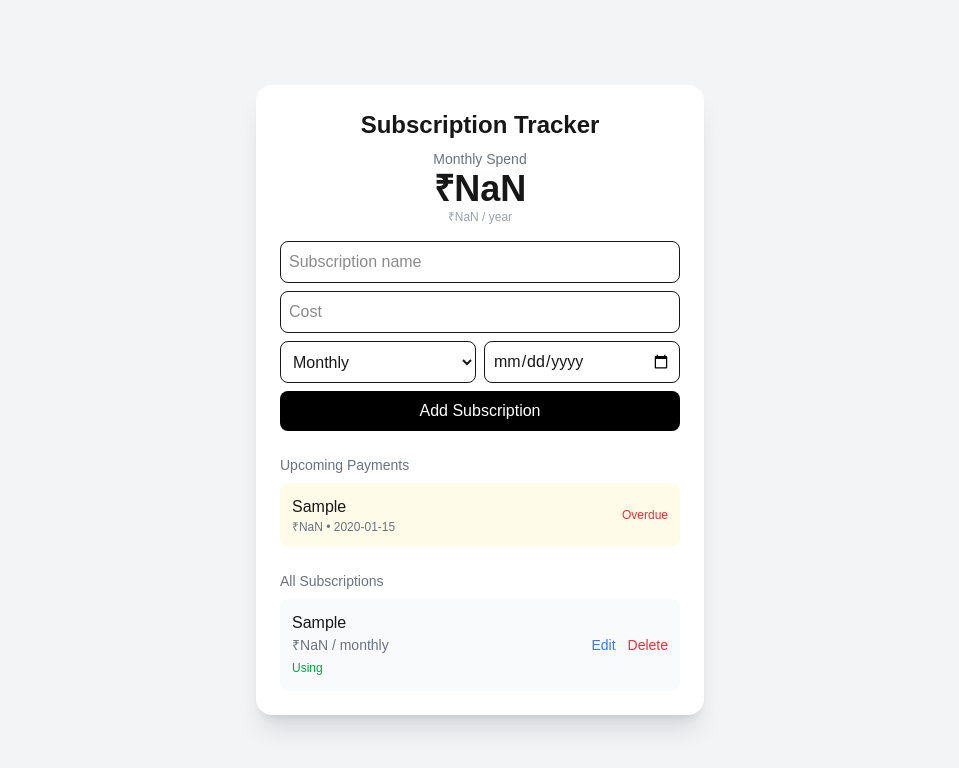
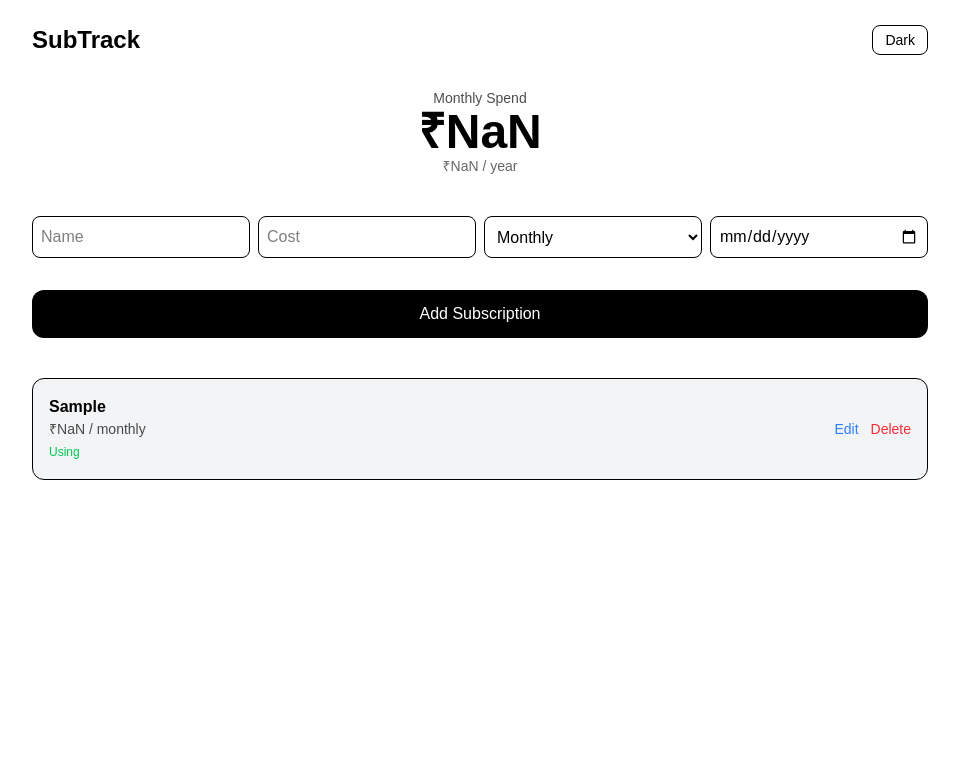
Before and after one commit to editzap/subscription-tracker, a Next.js app: page /tracker in a window 1280 px wide. Both pictures are taken after typing "Sample", "Sample", "2020-01-15" into the empty fields and a click on the button "Add Subscription". Shown: the top 768 px of the page, without its empty margins (160-1119 px from the left). Built offline with nearby package versions, Linux system fonts and the light colour scheme.

Commit message:
premium tracker UI

```diff
--- a/app/tracker/page.tsx
+++ b/app/tracker/page.tsx
@@ -1,13 +1,14 @@
 "use client";
 import { useState, useEffect } from "react";
 
-export default function Home() {
+export default function Tracker() {
   const [subs, setSubs] = useState<any[]>([]);
   const [name, setName] = useState("");
   const [cost, setCost] = useState("");
   const [cycle, setCycle] = useState("monthly");
   const [date, setDate] = useState("");
   const [editId, setEditId] = useState<number | null>(null);
+  const [dark, setDark] = useState(false);
 
   // Load
   useEffect(() => {
@@ -15,13 +16,11 @@ export default function Home() {
     if (data) setSubs(JSON.parse(data));
   }, []);
 
-  // Save
   const save = (data: any[]) => {
     setSubs(data);
     localStorage.setItem("subs", JSON.stringify(data));
   };
 
-  // Add or Update
   const handleSubmit = () => {
     if (!name || !cost || !date) return;
 
@@ -40,7 +39,7 @@ export default function Home() {
         cost: Number(cost),
         cycle,
         date,
-        used: true, // default
+        used: true,
       };
       save([...subs, newSub]);
     }
@@ -50,35 +49,31 @@ export default function Home() {
     setDate("");
   };
 
-  // Delete
   const deleteSub = (id: number) => {
-    const updated = subs.filter((s) => s.id !== id);
-    save(updated);
+    save(subs.filter((s) => s.id !== id));
   };
 
-  // Start Edit
-  const startEdit = (sub: any) => {
-    setName(sub.name);
-    setCost(sub.cost);
-    setCycle(sub.cycle);
-    setDate(sub.date);
-    setEditId(sub.id);
+  const startEdit = (s: any) => {
+    setName(s.name);
+    setCost(s.cost);
+    setCycle(s.cycle);
+    setDate(s.date);
+    setEditId(s.id);
   };
 
-  // Toggle usage
   const toggleUsage = (id: number) => {
-    const updated = subs.map((s) =>
+    save(
+      subs.map((s) =>
         s.id === id ? { ...s, used: !s.used } : s
+      )
     );
-    save(updated);
   };
 
-  // Monthly total
-  const total = subs.reduce((t, s) => {
-    return t + (s.cycle === "yearly" ? s.cost / 12 : s.cost);
-  }, 0);
+  const total = subs.reduce(
+    (t, s) => t + (s.cycle === "yearly" ? s.cost / 12 : s.cost),
+    0
+  );
 
-  // Wasted money
   const wasted = subs.reduce((t, s) => {
     if (!s.used) {
       return t + (s.cycle === "yearly" ? s.cost / 12 : s.cost);
@@ -86,165 +81,113 @@ export default function Home() {
     return t;
   }, 0);
 
-  // Days left
-  const getDaysLeft = (date: string) => {
-    const today = new Date();
-    const next = new Date(date);
-    const diff = Math.ceil(
-      (next.getTime() - today.getTime()) / (1000 * 60 * 60 * 24)
-    );
-    return diff;
-  };
-
-  // Sort upcoming
-  const upcoming = [...subs].sort(
-    (a, b) => new Date(a.date).getTime() - new Date(b.date).getTime()
-  );
+  const bg = dark ? "bg-black text-white" : "bg-white text-black";
+  const card = dark ? "bg-gray-900 border-gray-700" : "bg-gray-100";
 
   return (
-    <div className="min-h-screen bg-gray-100 flex items-center justify-center">
-      <div className="bg-white shadow-xl rounded-2xl p-6 w-full max-w-md">
+    <div className={`min-h-screen p-6 ${bg}`}>
 
-        {/* Title */}
-        <h1 className="text-2xl font-semibold text-center mb-2">
-          Subscription Tracker
-        </h1>
+      {/* Top Bar */}
+      <div className="flex justify-between items-center max-w-4xl mx-auto mb-8">
+        <h1 className="text-2xl font-bold">SubTrack</h1>
+
+        <button
+          onClick={() => setDark(!dark)}
+          className="border px-3 py-1 rounded-lg text-sm"
+        >
+          {dark ? "Light" : "Dark"}
+        </button>
+      </div>
+
+      <div className="max-w-4xl mx-auto">
 
         {/* Total */}
-        <div className="text-center mb-4">
-          <p className="text-gray-500 text-sm">Monthly Spend</p>
-          <h2 className="text-4xl font-bold">
+        <div className="text-center mb-10">
+          <p className="text-sm opacity-70">Monthly Spend</p>
+          <h2 className="text-5xl font-bold">
             ₹{total.toFixed(0)}
           </h2>
-          <p className="text-xs text-gray-400">
+          <p className="text-sm opacity-60">
             ₹{(total * 12).toFixed(0)} / year
           </p>
+
+          {wasted > 0 && (
+            <p className="text-red-500 mt-2 text-sm">
+              ₹{wasted.toFixed(0)} wasted / month
+            </p>
+          )}
         </div>
 
-        {/* Wasted */}
-        {wasted > 0 && (
-          <div className="text-center mb-6">
-            <p className="text-red-500 text-sm">
-              ₹{wasted.toFixed(0)} wasted / month
-            </p>
-          </div>
-        )}
-
         {/* Form */}
-        <div className="space-y-2 mb-6">
+        <div className="grid md:grid-cols-4 gap-2 mb-8">
           <input
-            placeholder="Subscription name"
+            placeholder="Name"
             value={name}
             onChange={(e) => setName(e.target.value)}
-            className="w-full border rounded-lg p-2"
+            className="border p-2 rounded-lg"
           />
           <input
             placeholder="Cost"
             value={cost}
             onChange={(e) => setCost(e.target.value)}
-            className="w-full border rounded-lg p-2"
+            className="border p-2 rounded-lg"
           />
-
-          <div className="flex gap-2">
           <select
             value={cycle}
             onChange={(e) => setCycle(e.target.value)}
-              className="w-1/2 border rounded-lg p-2"
+            className="border p-2 rounded-lg"
           >
             <option value="monthly">Monthly</option>
             <option value="yearly">Yearly</option>
           </select>
-
           <input
             type="date"
             value={date}
             onChange={(e) => setDate(e.target.value)}
-              className="w-1/2 border rounded-lg p-2"
+            className="border p-2 rounded-lg"
           />
         </div>
 
         <button
           onClick={handleSubmit}
-            className="w-full bg-black text-white rounded-lg p-2 hover:opacity-90"
+          className="w-full mb-10 bg-black text-white dark:bg-white dark:text-black py-3 rounded-xl"
         >
           {editId ? "Update Subscription" : "Add Subscription"}
         </button>
-        </div>
-
-        {/* Upcoming Payments */}
-        <div className="mb-6">
-          <h3 className="text-sm text-gray-500 mb-2">Upcoming Payments</h3>
-
-          {upcoming.length === 0 && (
-            <p className="text-center text-gray-400 text-sm">
-              No upcoming payments
-            </p>
-          )}
-
-          {upcoming.map((s) => {
-            const days = getDaysLeft(s.date);
-
-            return (
-              <div
-                key={s.id}
-                className="flex justify-between items-center bg-yellow-50 p-3 rounded-lg mb-2"
-              >
-                <div>
-                  <p className="font-medium">{s.name}</p>
-                  <p className="text-xs text-gray-500">
-                    ₹{s.cost} • {s.date}
-                  </p>
-                </div>
-
-                <div className="text-right text-xs">
-                  {days >= 0 ? (
-                    <p className="text-orange-600">{days} days</p>
-                  ) : (
-                    <p className="text-red-500">Overdue</p>
-                  )}
-                </div>
-              </div>
-            );
-          })}
-        </div>
 
         {/* List */}
-        <div className="space-y-2">
-          <h3 className="text-sm text-gray-500">All Subscriptions</h3>
-
+        <div className="space-y-3">
           {subs.map((s) => (
             <div
               key={s.id}
-              className="flex justify-between items-center bg-gray-50 p-3 rounded-lg"
+              className={`p-4 rounded-xl border flex justify-between items-center ${card}`}
             >
               <div>
-                <p className="font-medium">{s.name}</p>
-                <p className="text-sm text-gray-500">
+                <p className="font-semibold">{s.name}</p>
+                <p className="text-sm opacity-70">
                   ₹{s.cost} / {s.cycle}
                 </p>
 
-                {/* Toggle */}
                 <button
                   onClick={() => toggleUsage(s.id)}
                   className={`text-xs mt-1 ${
-                    s.used ? "text-green-600" : "text-red-500"
+                    s.used ? "text-green-500" : "text-red-500"
                   }`}
                 >
                   {s.used ? "Using" : "Not Using"}
                 </button>
               </div>
 
-              <div className="flex gap-3">
+              <div className="flex gap-3 text-sm">
                 <button
                   onClick={() => startEdit(s)}
-                  className="text-blue-500 text-sm"
+                  className="text-blue-500"
                 >
                   Edit
                 </button>
-
                 <button
                   onClick={() => deleteSub(s.id)}
-                  className="text-red-500 text-sm"
+                  className="text-red-500"
                 >
                   Delete
                 </button>
```
Lines whose indentation alone changed are shown as unchanged.
